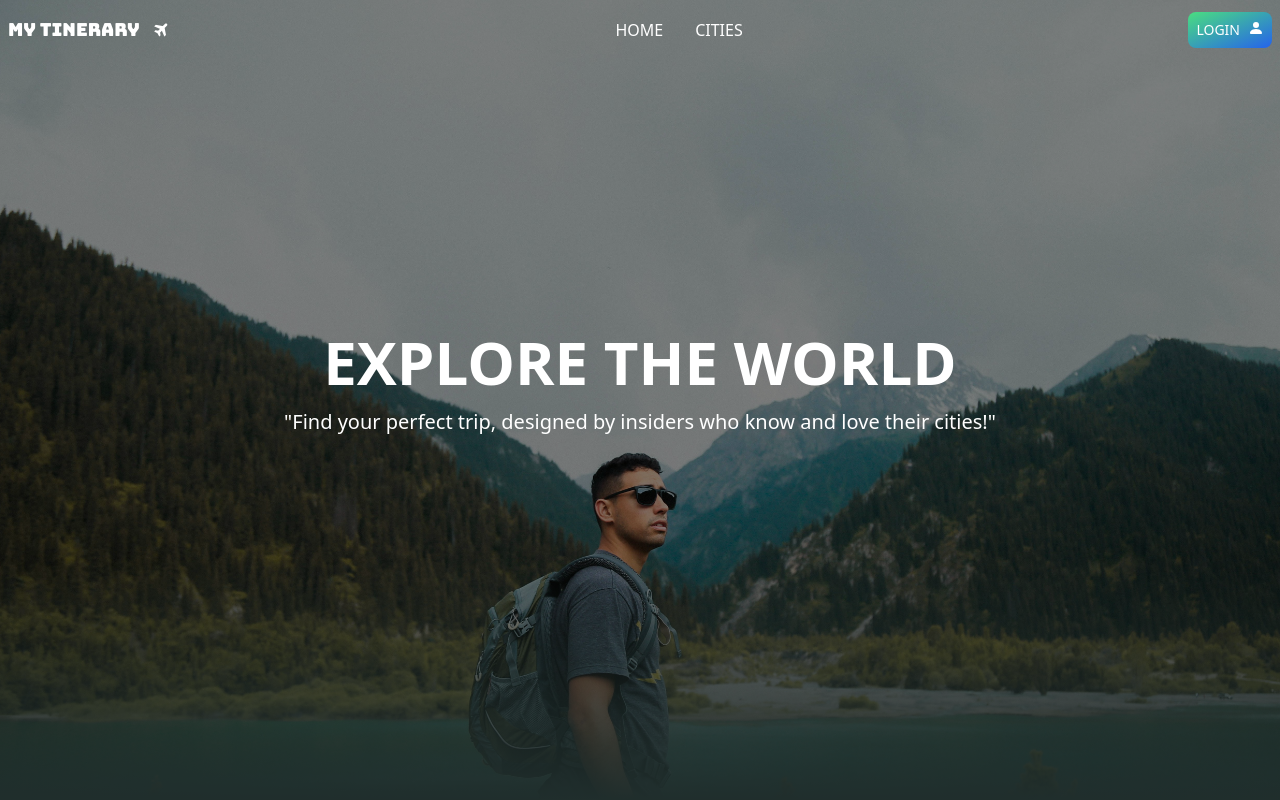
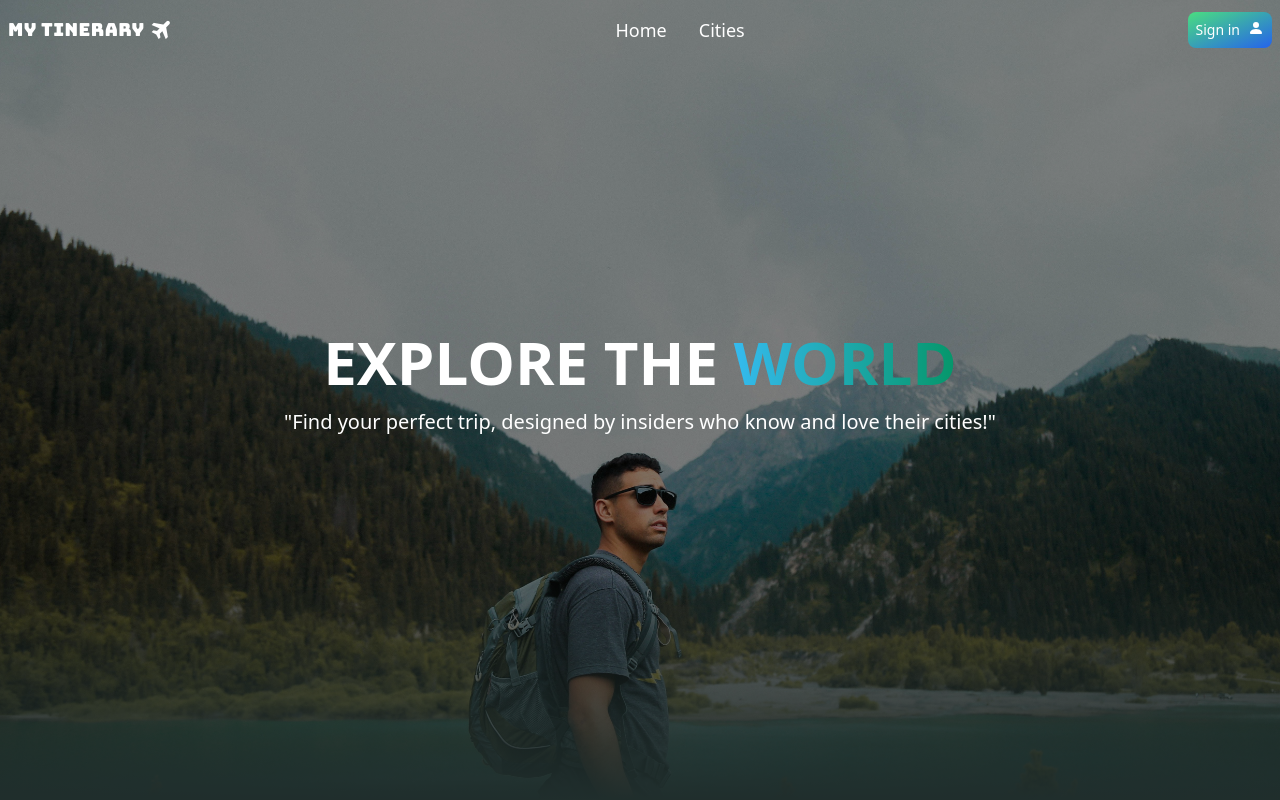
Before and after one commit to Brayanfloresf3/myTineraryBrayanFlores, a React (Vite) app: page / in a window 1280 px wide. Shown: the top 800 px of the page. Built offline with nearby package versions, Linux system fonts and the light colour scheme.

Commit message:
listo rutas y layouts

```diff
--- a/index.html
+++ b/index.html
@@ -6,7 +6,8 @@
     <meta name="viewport" content="width=device-width, initial-scale=1.0" />
     <link href="https://fonts.googleapis.com/css2?family=Bungee&display=swap" rel="stylesheet">
     <link rel="stylesheet" href="https://fonts.googleapis.com/css2?family=Material+Symbols+Outlined:opsz,wght,FILL,GRAD@24,400,0,0" />
-    <title>My Tineraries</title>
+   <link rel="shortcut icon" href="./public/assets/pngwing.com.png" type="image/x-icon">
+       <title>My Tineraries</title>
   </head>
   <body>
     <div id="root"></div>
--- /dev/null
+++ b/src/Components/ButtonPrimary.jsx
@@ -0,0 +1,10 @@
+export function ButtonPrimary({ name }) {
+    return (
+        <button type="button" className="flex text-white bg-gradient-to-br from-green-400 to-blue-600 hover:bg-gradient-to-bl focus:ring-4 focus:outline-none font-medium rounded-lg text-sm px-2 py-2 text-center mt-1 mb-1 gap-2">
+            {name}
+            <svg xmlns="http://www.w3.org/2000/svg" width="16" height="16" fill="currentColor" className="bi bi-person-fill" viewBox="0 0 16 16">
+                <path d="M3 14s-1 0-1-1 1-4 6-4 6 3 6 4-1 1-1 1zm5-6a3 3 0 1 0 0-6 3 3 0 0 0 0 6" />
+            </svg>
+        </button>
+    );
+}
--- a/src/Components/CallToAction.jsx
+++ b/src/Components/CallToAction.jsx
@@ -6,14 +6,15 @@ export function CallToAction() {
         backgroundImage: 'linear-gradient(to bottom, #202E2D, black)'
       }}>
       <h2 className="text-4xl md:text-5xl lg:text-6xl font-bold text-white z-10 ml-5">
-      Discover and Share <br />Your Adventures
+      <span className="text-transparent bg-clip-text bg-gradient-to-l to-emerald-600 from-sky-400">Discover </span>
+      and <span className="text-transparent bg-clip-text bg-gradient-to-l to-emerald-600 from-sky-400">Share</span> <br />Your <span className="text-transparent bg-clip-text bg-gradient-to-l to-emerald-600 from-sky-400">Adventures</span>
       </h2>
       <p className="text-lg md:text-xl lg:text-2xl font-semibold text-gray-300 z-10 md:ml-5">
       Get inspired by the experiences of <br /> other travelers as you explore cities. <br />The adventure begins here!
       </p>
       <img src="/assets/hombre-en-pueblito.jpg" alt="walk" className="w-72 md:w-4/6 h-5/6 object-cover flex justify-center items-center md:absolute md:right-0 md:bottom-0 md:rounded-l-lg  shadow-2xl shadow-custom " />
       <a to="/cities" >
-        <button type="button" class=" flex text-white font-bold text-2xl  bg-gradient-to-r from-teal-400 via-teal-500 to-teal-600 hover:bg-gradient-to-br focus:ring-4 focus:outline-none focus:ring-teal-300 dark:focus:ring-teal-800 font-large rounded-lg px-3 py-4 pb-3text-center ml-5 mb-2 gap-2"> Visit Cities
+        <button type="button" className=" flex text-white font-bold text-2xl  bg-gradient-to-r from-teal-400 via-teal-500 to-teal-600 hover:bg-gradient-to-br focus:ring-4 focus:outline-none focus:ring-teal-300 dark:focus:ring-teal-800 font-large rounded-lg px-3 py-4 pb-3text-center ml-5 mb-2 gap-2"> Visit Cities
 
           <svg xmlns="http://www.w3.org/2000/svg" className="w-6 h-6 me-2 mt-1" fill="none" viewBox="0 0 24 24" stroke="currentColor" strokeWidth={2}>
             <path strokeLinecap="round" strokeLinejoin="round" d="M12 4v16m8-8H4" />
--- a/src/Components/Footer.jsx
+++ b/src/Components/Footer.jsx
@@ -1,17 +1,24 @@
 import React from 'react';
+import { NavLink } from 'react-router-dom';
+
+const routes = [
+  { to: '/', text: 'Home' },
+  { to: '/Cities', text: 'Cities' },
+];
 
 export function Footer() {
   return (
     <footer className="bg-black text-white py-6">
       <div className="container mx-auto text-center">
-        <nav className="mb-4">
+      <nav className="mb-4">
           <ul className="flex justify-center space-x-6">
-            <li>
-              <a href="#" className="text-gray-400 hover:text-white">Home</a>
-            </li>
-            <li>
-              <a href="./cities.html" className="text-gray-400 hover:text-white">Cities</a>
-            </li>
+            {routes.map((route, index) => (
+              <li key={index}>
+                <NavLink to={route.to} className="text-gray-400 hover:text-white">
+                  {route.text}
+                </NavLink>
+              </li>
+            ))}
           </ul>
         </nav>
 
--- a/src/Components/Hero.jsx
+++ b/src/Components/Hero.jsx
@@ -12,7 +12,7 @@ export function Hero() {
             <div className="absolute inset-0 bg-black bg-opacity-50">
             </div>
             <div className="relative z-10 h-full flex flex-col justify-center items-center text-center text-white">
-                <h1 className="text-6xl font-bold mb-4">EXPLORE THE WORLD</h1>
+                <h1 className="text-6xl font-bold mb-4">EXPLORE THE<span className="text-transparent bg-clip-text bg-gradient-to-r to-emerald-600 from-sky-400"> WORLD</span></h1>
                 <p className="text-xl mb-8">"Find your perfect trip, designed by insiders who know and love their cities!"</p>
             </div>
         </div>
--- a/src/Components/NavBar.jsx
+++ b/src/Components/NavBar.jsx
@@ -1,4 +1,6 @@
 import { useState, useEffect } from 'react';
+import { NavLink } from 'react-router-dom';
+import { ButtonPrimary } from './ButtonPrimary';
 
 export function NavBar() {
     const [isScrolled, setIsScrolled] = useState(false);
@@ -19,26 +21,24 @@ export function NavBar() {
         setIsMenuOpen(!isMenuOpen);
     };
 
+    const routes = [
+        { to: '/', text: 'Home' },
+        { to: '/Cities', text: 'Cities' },
+    ];
+
     return (
-        <nav className={`fixed w-full z-20 top-0 start-0 transition-all duration-300 ${isScrolled ? 'bg-black bg-opacity-80' : 'bg-transparent'
-            }`}>
+        <nav className={`fixed w-full z-20 top-0 start-0 transition-all duration-300 ${isScrolled ? 'bg-black bg-opacity-80' : 'bg-transparent'}`}>
             <div className="max-w-screen-xl flex flex-wrap items-center justify-between mx-auto p-2">
-                <a href="#" className="flex items-center space-x-3">
-                    <span className=" md:self-center md:text-lg md:text-2xl text-white" style={{ fontFamily: 'Bungee, cursive' }}>
+                <a href="#" className="flex items-center">
+                    <span className="tracking-wide md:self-center md:text-lg md:text-2xl text-white" style={{ fontFamily: 'Bungee, cursive' }}>
                         MY TINERARY
                     </span>
-
-                    <span className="hidden md:inline-block material-symbols-outlined text-white text-lg">
+                    <span className="hidden md:inline-block material-symbols-outlined text-white text-2xl ml-1">
                         travel
                     </span>
                 </a>
-                <div className="flex md:order-2 space-x-3 md:space-x-0 ">
-                    <button type="button" className="flex text-white bg-gradient-to-br from-green-400 to-blue-600 hover:bg-gradient-to-bl focus:ring-4 focus:outline-none font-medium rounded-lg text-sm px-2 py-2 text-center mt-1 mb-1 gap-2">
-                        LOGIN
-                        <svg xmlns="http://www.w3.org/2000/svg" width="16" height="16" fill="currentColor" className="bi bi-person-fill" viewBox="0 0 16 16">
-                            <path d="M3 14s-1 0-1-1 1-4 6-4 6 3 6 4-1 1-1 1zm5-6a3 3 0 1 0 0-6 3 3 0 0 0 0 6" />
-                        </svg>
-                    </button>
+                <div className="flex md:order-2 space-x-3 md:space-x-0">
+                <ButtonPrimary name="Sign in" />
                     <button
                         onClick={toggleMenu}
                         type="button"
@@ -54,19 +54,25 @@ export function NavBar() {
                             fill="none"
                             viewBox="0 0 17 14"
                         >
-                            <path stroke="currentColor" stroke-linecap="round" stroke-linejoin="round" stroke-width="2" d="M1 1h15M1 7h15M1 13h15" />
+                            <path stroke="currentColor" strokeLinecap="round" strokeLinejoin="round" strokeWidth="2" d="M1 1h15M1 7h15M1 13h15" />
                         </svg>
                     </button>
                 </div>
                 <div className={`items-center justify-between w-full md:flex md:w-auto md:order-1 ${isMenuOpen ? 'block' : 'hidden'}`} id="navbar-sticky">
-                    <ul className="flex flex-col p-4 md:p-0 mt-4 font-medium md:space-x-8  md:flex-row md:mt-0">
-                        <li>
-                            <a href="#" className="block py-2 px-3 text-white rounded hover:bg-gray-100 md:hover:bg-transparent md:hover:text-black md:p-0 hover:text-black "> HOME </a>
-                        </li>
-                        <li>
-                            <a href="./cities.html" className="block py-2 px-3 text-white rounded hover:bg-gray-100 md:hover:bg-transparent md:hover:text-black md:p-0 hover:text-black">CITIES</a>
-                        </li>
-
+                    <ul className="flex flex-col text-lg p-4 md:p-0 mt-4 font-medium md:space-x-8 md:flex-row md:mt-0">
+                        {routes.map((route, index) => (
+                            <li key={index}>
+                                <NavLink
+                                    to={route.to}
+                                    className={`block py-2 px-3 text-white rounded
+                                    ${isScrolled ? 'hover:text-[#0A9977]' : 'hover:text-black'}
+                                    md:p-0
+                                    hover:bg-gray-100 md:hover:bg-transparent`} // Hover con background solo en pantallas pequeñas
+                                >
+                                    {route.text}
+                                </NavLink>
+                            </li>
+                        ))}
                     </ul>
                 </div>
             </div>
--- a/src/Layouts/StandardLayaout.jsx
+++ b/src/Layouts/StandardLayaout.jsx
@@ -6,11 +6,15 @@ import { Footer } from '../Components/Footer.jsx';
 export function StandarLayout() {
   return (
     <>
+    <header>
       <NavBar />
+      </header>
       <main className="min-h-screen">
         <Outlet />
       </main>
+      <footer>
       <Footer />
+      </footer>
     </>
   );
 }
--- a/src/Pages/Cities.jsx
+++ b/src/Pages/Cities.jsx
@@ -1,10 +1,12 @@
 import React from 'react';
+import { Carousel } from '../Components/Carousel';
 
 export function Cities() {
   return (
-    <div className="text-center ">
-      <h1>Cities Page</h1>
-      <p>Find your favorite cities to visit!</p>
-    </div>
+    <>
+    <div className="relative w-full md:h-[400px] h-[385px] bg-black my-24">
+      <h1 className='text-2xl font-bold text-center mt-20 text-white object-contain'>Cities</h1></div>
+
+    </>
   );
 }
--- a/src/Pages/NotFound.jsx
+++ b/src/Pages/NotFound.jsx
@@ -2,7 +2,7 @@ import React from 'react';
 
 export function NoFound() {
   return (
-    <div className="text-center ">
+    <div className="text-center text-white">
       <h1>404 - Page Not Found</h1>
     </div>
   );
```
Also changed, not shown: public/assets/pngwing.com.png (added), src/Components/Card.jsx (added).
